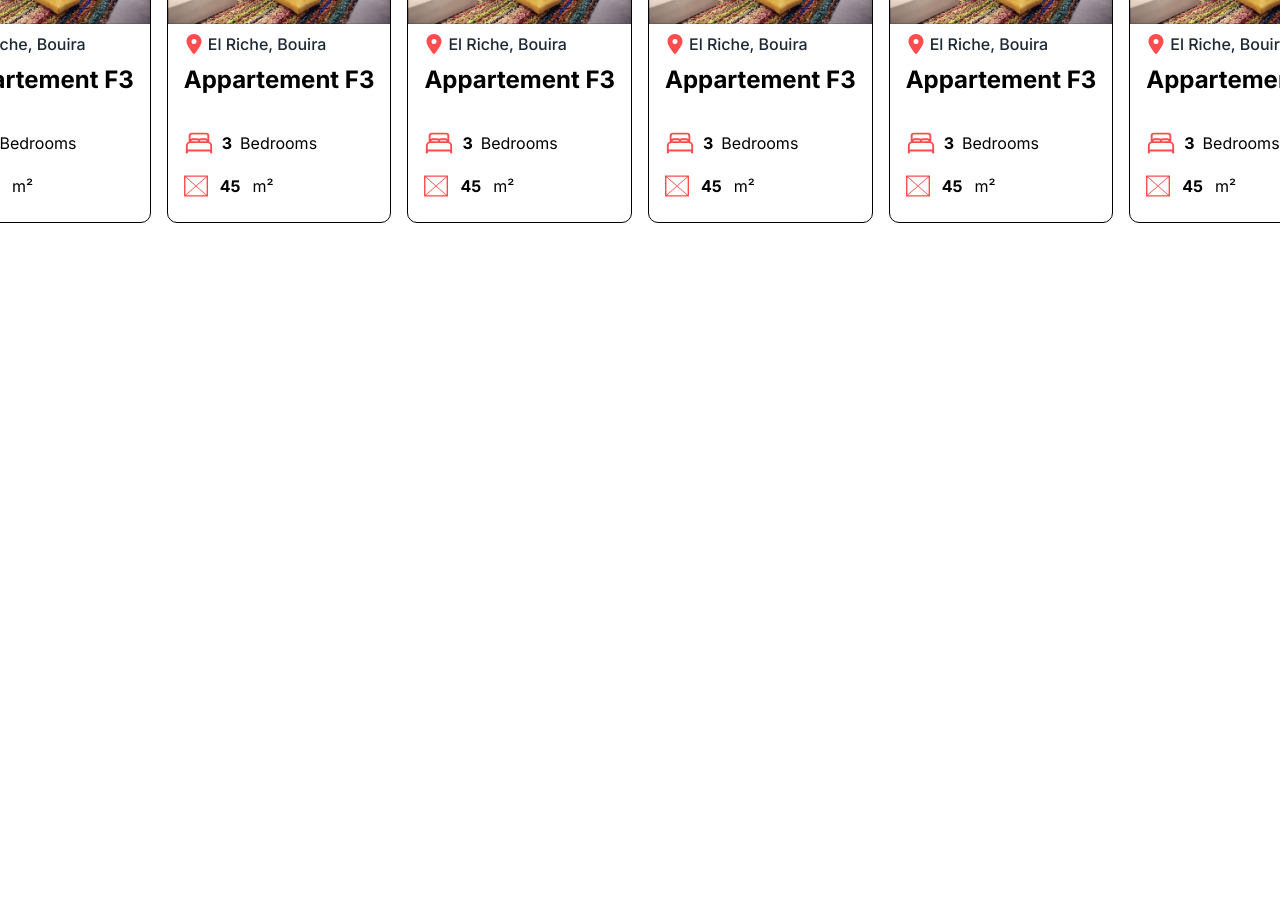
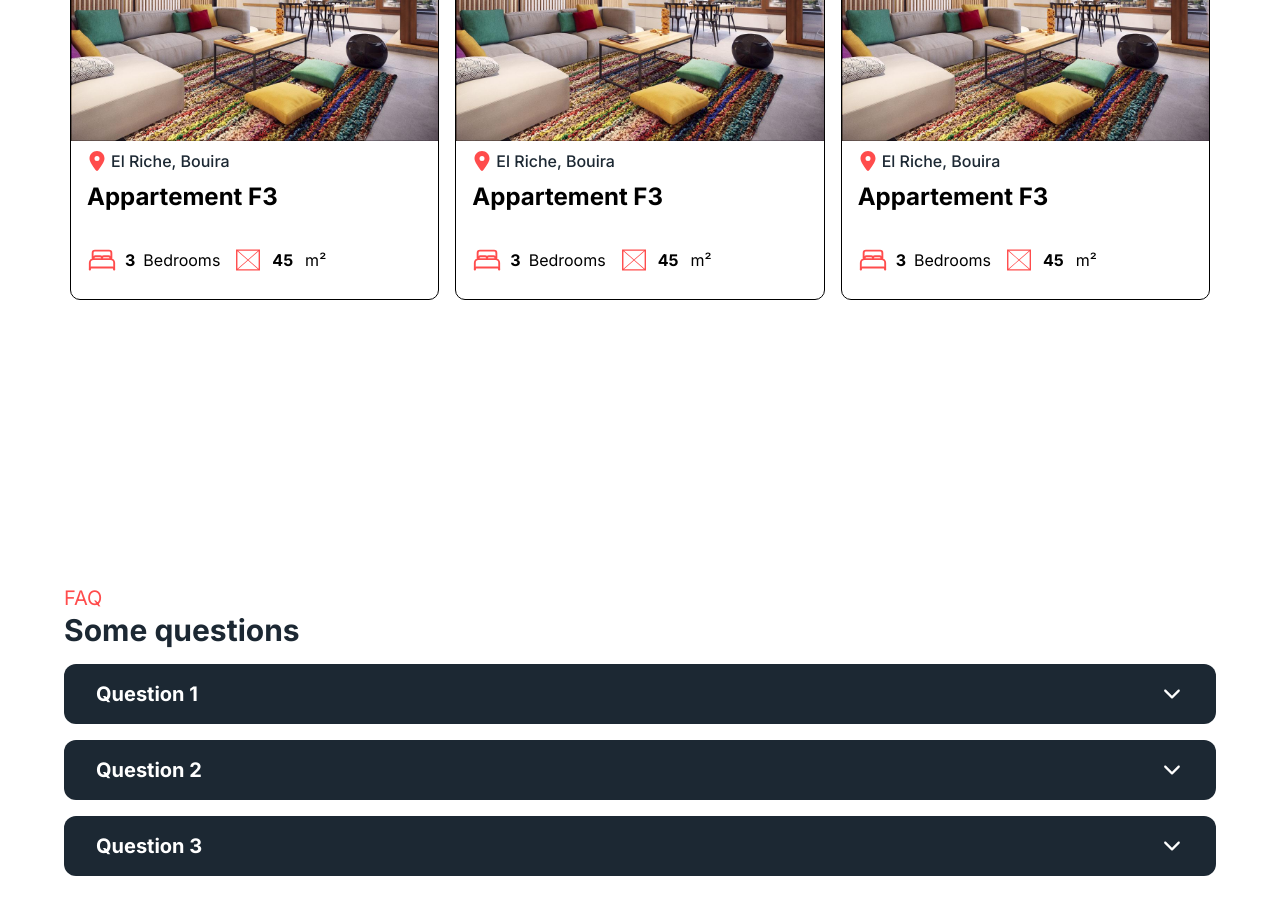
Before and after one commit to zarouri-illes/promotion-immobili-re-kamel-daoud, a Next.js app: page / in a window 1280 px wide. Shown: the part 1080-1994 px from the top of the page. Before the commit the page ends 1664 px from the top, so only its background shows below. Built offline with nearby package versions, Linux system fonts and the light colour scheme.

Commit message:
finished faq section

```diff
--- /dev/null
+++ b/app/components/Accordion.jsx
@@ -0,0 +1,35 @@
+"use client"
+
+import { useState } from "react";
+import { FaPlus } from "react-icons/fa6";
+import { IoArrowDownCircleSharp } from "react-icons/io5";
+import { IoIosArrowDown, IoIosArrowUp } from "react-icons/io";
+
+const Accordion = ({question, answer}) => {
+
+    const [accordionOpen, setAccordionOpen] = useState(false);
+
+    return(
+        <section>
+            <div>
+                <div className="bg-secondary px-8 py-4 rounded-xl mt-4">
+                    <button className="flex items-center cursor-default justify-between w-full">
+                        <p className="font-bold text-xl text-white">{question}</p>
+                        {
+                            accordionOpen ? <IoIosArrowUp className="text-2xl transition-all duration-500 text-white cursor-pointer" onClick={() => setAccordionOpen(!accordionOpen)} /> :
+                            <IoIosArrowDown className="text-2xl transition-all duration-500 text-white cursor-pointer" onClick={() => setAccordionOpen(!accordionOpen)} />
+                        }
+
+                    </button>
+                    <div className={`grid overflow-hidden transition-all duration-500 ease-in-out
+                        ${accordionOpen ? 'grid-rows-[1fr] mt-8 opacity-100' : 'grid-rows-[0fr] mt-0 opacity-0'}
+                    `}>
+                        <p className="text-white overflow-hidden">{answer}</p>
+                    </div>
+                </div>
+            </div>
+        </section>
+    )
+}
+
+export default Accordion;
--- /dev/null
+++ b/app/components/FAQ.jsx
@@ -0,0 +1,20 @@
+import { Accordion } from "./const";
+import { faq } from "./const";
+
+const FAQ = () => {
+    return (
+        <section className="w-full px-8 md:px-16 xl:px-16 h-screen">
+            <div className="mb-4 w-full">
+                <p className="text-primary text-xl">FAQ</p>
+                <h2 className="text-3xl font-bold text-secondary">Some questions</h2>
+            </div>
+            <div>
+                {faq.map((item) => (
+                    <Accordion question={item.question} answer={item.answer} />
+                ))}
+            </div>
+        </section>
+  )
+}
+
+export default FAQ
--- a/app/components/Landing.jsx
+++ b/app/components/Landing.jsx
@@ -11,7 +11,7 @@ export const Landing = () => {
     const [open, setOpen] = useState(false);
 
     const toggleOpen = () => {
-        setOpen(!open)
+        setOpen(!open);
     }
 
     return (
@@ -52,7 +52,7 @@ export const Landing = () => {
             </nav>
 
             <section className="z-20 w-full absolute md:left-[35px] xl:max-w-[800px]  md:max-w-[500px] md:mt-[-180px] mt-[-120px] px-8">
-                <h1 className="text-secondary text-[36px] md:leading-loose xl:text-7xl xl:leading-loose  font-bold md:text-5xl text-left">Trouvez la maison de vos <span className='text-primary'>reves</span>.</h1>
+                <h1 className="text-secondary text-[36px] md:leading-relaxed xl:text-7xl xl:leading-relaxed  font-bold md:text-5xl text-left">Trouvez la maison de vos <span className='text-primary'>reves</span>.</h1>
             </section>
 
             <div
--- a/app/components/Propreties.jsx
+++ b/app/components/Propreties.jsx
@@ -7,8 +7,8 @@ const Propreties = () => {
         <section className="md:px-[70px] px-8 w-full h-screen overflow-hidden relative place-items-center mt-16">
 
             <div className="mb-4 w-full">
-                <p className="text-primary">Featured listings</p>
-                <h2 className="text-2xl font-bold text-secondary">Available Propreties</h2>
+                <p className="text-primary text-lg">Featured listings</p>
+                <h2 className="text-3xl font-bold text-secondary">Available Propreties</h2>
             </div>
 
             <div className=" flex flex-nowrap overflow-x-auto whitespace-nowrap pb-8 gap-4">
@@ -37,79 +37,8 @@ const Propreties = () => {
                     </div>
                 </div>
 
-                <div className="border rounded-[10px]">
-                    <div>
-                        <img src="/propreties/ap1.jpg" alt="" className="rounded-t-[10px]"/>
-                    </div>
 
-                    <div className="mt-2 px-4 pb-6">
-                        <p className="flex items-center gap-1 font-medium text-secondary"><FaLocationDot className="text-primary text-xl" /> El Riche, Bouira</p>
-                        <h2 className="font-bold text-2xl mt-2">Appartement F3</h2>
 
-                        <ul className="flex items-center flex-wrap gap-4 mt-8">
-                            <li className="flex items-center gap-2">
-                                <IoBedOutline className="text-primary text-3xl" />
-                                <strong>3</strong>
-                                Bedrooms
-                            </li>
-
-                            <li className="flex  items-center gap-3">
-                                <TfiLayoutPlaceholder className="text-primary text-2xl" />
-                                <strong>45</strong>
-                                m²
-                            </li>
-                        </ul>
-                    </div>
-                </div>
-
-                <div className="border rounded-[10px]">
-                    <div>
-                        <img src="/propreties/ap1.jpg" alt="" className="rounded-t-[10px]"/>
-                    </div>
-
-                    <div className="mt-2 px-4 pb-6">
-                        <p className="flex items-center gap-1 font-medium text-secondary"><FaLocationDot className="text-primary text-xl" /> El Riche, Bouira</p>
-                        <h2 className="font-bold text-2xl mt-2">Appartement F3</h2>
-
-                        <ul className="flex items-center flex-wrap gap-4 mt-8">
-                            <li className="flex items-center gap-2">
-                                <IoBedOutline className="text-primary text-3xl" />
-                                <strong>3</strong>
-                                Bedrooms
-                            </li>
-
-                            <li className="flex  items-center gap-3">
-                                <TfiLayoutPlaceholder className="text-primary text-2xl" />
-                                <strong>45</strong>
-                                m²
-                            </li>
-                        </ul>
-                    </div>
-                </div>
-                <div className="border rounded-[10px]">
-                    <div>
-                        <img src="/propreties/ap1.jpg" alt="" className="rounded-t-[10px]"/>
-                    </div>
-
-                    <div className="mt-2 px-4 pb-6">
-                        <p className="flex items-center gap-1 font-medium text-secondary"><FaLocationDot className="text-primary text-xl" /> El Riche, Bouira</p>
-                        <h2 className="font-bold text-2xl mt-2">Appartement F3</h2>
-
-                        <ul className="flex items-center flex-wrap gap-4 mt-8">
-                            <li className="flex items-center gap-2">
-                                <IoBedOutline className="text-primary text-3xl" />
-                                <strong>3</strong>
-                                Bedrooms
-                            </li>
-
-                            <li className="flex  items-center gap-3">
-                                <TfiLayoutPlaceholder className="text-primary text-2xl" />
-                                <strong>45</strong>
-                                m²
-                            </li>
-                        </ul>
-                    </div>
-                </div>
                 <div className="border rounded-[10px]">
                     <div>
                         <img src="/propreties/ap1.jpg" alt="" className="rounded-t-[10px]"/>
--- a/app/components/const.js
+++ b/app/components/const.js
@@ -1,5 +1,8 @@
-import { Landing } from "./Landing";
+import {Landing} from "./Landing";
 import Propreties from "./Propreties";
+import Accordion from "./Accordion";
+import FAQ from "./FAQ";
+
 
 const header = {
     address: "Banque ABC, Bouira",
@@ -31,8 +34,26 @@ const header = {
     ]
 }
 
+const faq = [
+    {
+        question: "Question 1",
+        answer: "Lorem ipsum dolor sit amet consectetur adipisicing elit. Doloremque, mollitia?"
+    },
+    {
+        question: "Question 2",
+        answer: "Lorem ipsum dolor sit amet consectetur adipisicing elit. Doloremque, mollitia?"
+    },
+    {
+        question: "Question 3",
+        answer: "Lorem ipsum dolor sit amet consectetur adipisicing elit. Doloremque, mollitia?"
+    },
+]
+
 export {
+    faq,
     Landing,
+    FAQ,
     Propreties,
     header,
+    Accordion
 }
--- a/app/page.js
+++ b/app/page.js
@@ -1,10 +1,12 @@
-import { Landing, Propreties } from "./components/const";
+import { Accordion, FAQ, Landing, Propreties } from "./components/const";
 
 export default function Home() {
     return (
         <>
-            <Landing/>
+
+            <Landing />
             <Propreties />
+            <FAQ />
         </>
     )
 }
```
